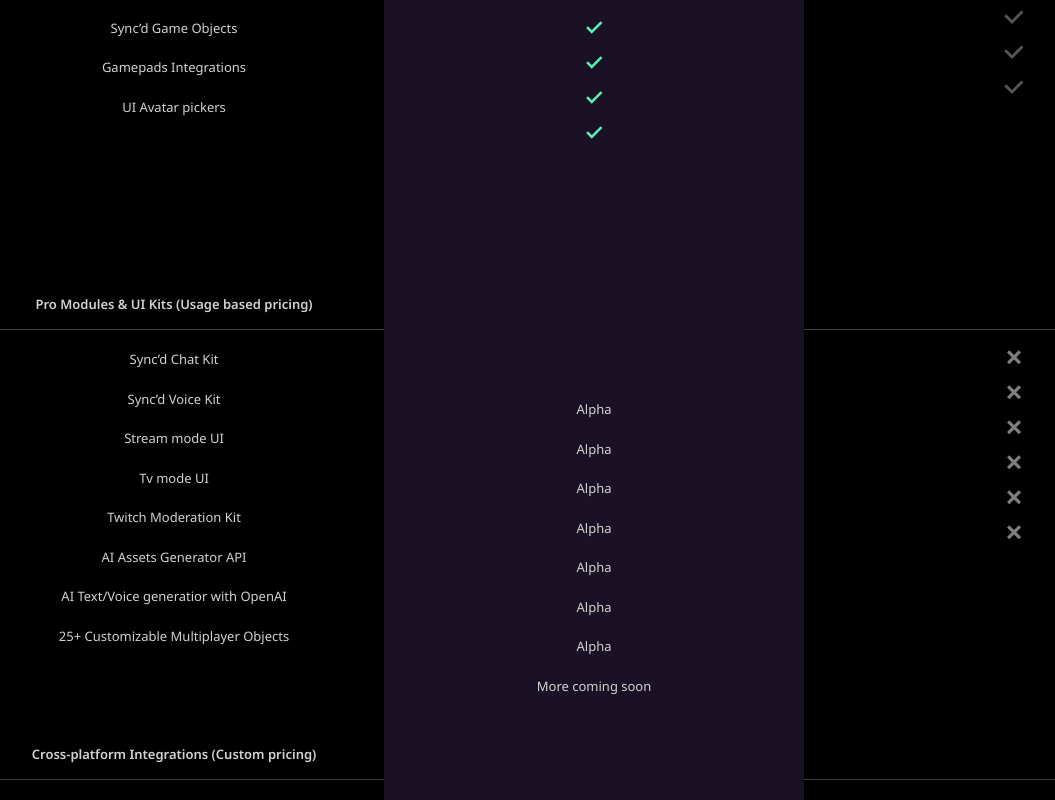
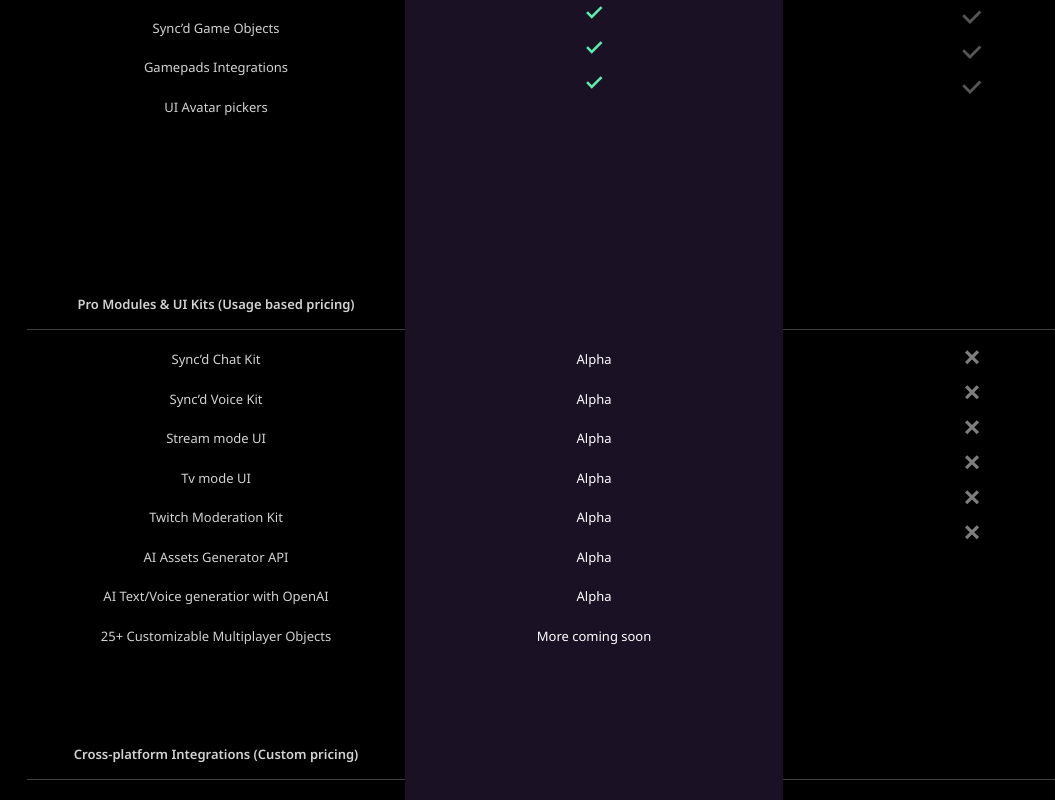
Before and after one commit to elghanbibadr/playroom, a React (Vite) app: page /pricing in a window 1280 px wide. Shown: the part 1780-2580 px from the top of the page, without its empty margins (46-1101 px from the left). Built offline with nearby package versions, Linux system fonts and the light colour scheme.

Commit message:
created the v2 of the pricing page

```diff
--- a/src/componenets/multiplayer/MultiPlayerList.jsx
+++ b/src/componenets/multiplayer/MultiPlayerList.jsx
@@ -1,11 +1,11 @@
-import checkIcon from "../../assets/checkIcon.svg"
+
 const PackagesList = ({packageOffres,packageName,className,hasBorder=true}) => {
   return (
-    <div className={`my-20 text-[#D2D2D2] h-[400px]  ${className}`}>
-    <h6 className={`text-[#D2D2D2] h-14  text-[13px] font-semibold ${hasBorder ? "border-b-[1.5px] pb-6 border-[#8f8d8d73]" : ""} `}>{packageName}</h6>
+    <div className={`md:my-20 my-20 text-[#D2D2D2] md:h-[400px] ${className}`}>
+    <h6 className={` h-14  text-[13px] font-semibold ${hasBorder ? "border-b-[1.5px] pb-6 border-[#8f8d8d73] text-[#D2D2D2]" : "text-white text-[2.3rem]"} `}>{packageName}</h6>
     <ul className="text-[#D2D2D2] ">
       {packageOffres.map(item =>{
-        return   <li className="text-[#D2D2D2] my-8 text-[13px]">
+        return   <li className={`${hasBorder ? "text-[#D2D2D2]" :"text-white"} my-8 text-[13px]`}>
            {!item.hasCheck && <span>{item.text}</span>}
            {item.hasCheck &&  <img className="h-6 mx-auto w-8" src={item.iconSource} />}
            </li>
--- a/src/pages/Pricing/Pricing.jsx
+++ b/src/pages/Pricing/Pricing.jsx
@@ -194,19 +194,23 @@ const Pricing = () => {
                </p>
 
 
-              <div className="md:grid mt-20 md:mt-40  md:grid-cols-3 ">
+              <div className="md:grid sm:w-[80%] sm:mx-auto md:w-full lg:w-[90%] mt-20 md:mt-40   md:grid-cols-3 md:grid-rows-auto ">
                 <div>
                   <PackagesList packageOffres={packageOffresData1} packageName="Multiplayer Services" />
                   <PackagesList packageOffres={packageOffresData2} packageName="Basic Modules & UI Kits" />
                   <PackagesList packageOffres={packageOffresData3} packageName="Pro Modules & UI Kits (Usage based pricing)" />
                   <PackagesList packageOffres={packageOffresData4} packageName="Cross-platform Integrations (Custom pricing)" />
                 </div>
-                <div className="bg-[#1B1125]  rounded-3xl h-full">
+                <div className="bg-[#1B1125] rounded-3xl py-6 md:py-0 h-full">
                   {/* <h1>hello world</h1> */}
                   <PackagesList className=" text-white" packageOffres={packageOffresData5} packageName="Playroom" hasBorder={false} />
-                  <PackagesList className=" text-white py-20" packageOffres={packageOffresData6} packageName=" " hasBorder={false}  />
-                  <PackagesList className=" text-white py-20" packageOffres={packageOffresData7} packageName=" " hasBorder={false}  />
-                  <PackagesList className=" text-white py-20" packageOffres={packageOffresData8} packageName=" " hasBorder={false}  />
+                  <PackagesList className=" text-white" packageOffres={packageOffresData6} packageName="" hasBorder={false} />
+                  <PackagesList className=" text-white" packageOffres={packageOffresData7} packageName="" hasBorder={false} />
+                  <PackagesList className=" text-white" packageOffres={packageOffresData8} packageName="" hasBorder={false} />
+                  {/* <PackagesList className=" text-white py-20" packageOffres={packageOffresData6} packageName="" hasBorder={false}  />
+                  {/* <PackagesList className=" text-white py-20" packageOffres={packageOffresData6} packageName="" hasBorder={false}  />
+                  <PackagesList className=" text-white py-20" packageOffres={packageOffresData7} packageName="" hasBorder={false}  />
+                  <PackagesList className=" text-white py-20" packageOffres={packageOffresData8} packageName="" hasBorder={false}  /> */}
 
                 </div>
                 <div>
```
